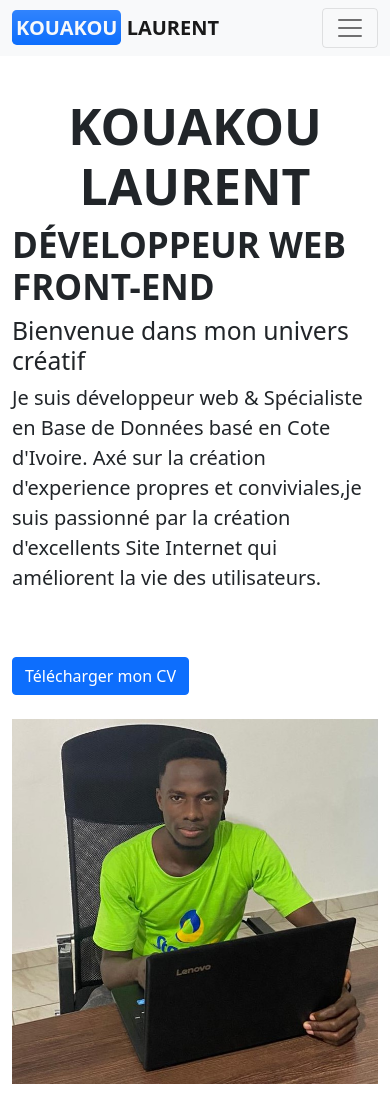
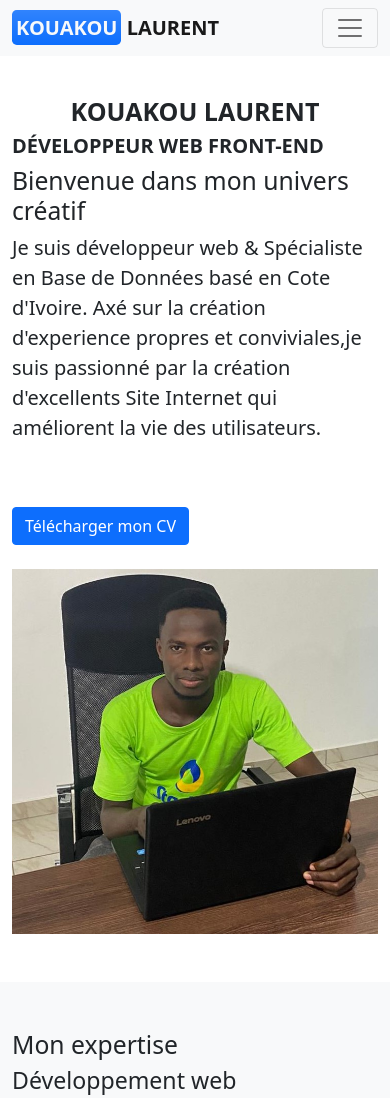
Before and after one commit to Isaac0759/portfolio1.0, a plain HTML site: page index.html in a window 390 px wide. Shown: the top 1098 px of the page. Drawn offline with nearby package versions, Linux system fonts and the light colour scheme.

Commit message:
mise a jour

```diff
--- a/css/style.css
+++ b/css/style.css
@@ -29,3 +29,16 @@
 .insta {
     color: red;
 }
+@media screen and (max-width: 500px) {
+    .gr-titre {
+        font-weight: bold;
+        font-size: 25px;
+        text-align: center;
+        text-transform: uppercase;
+    }
+    .scd-titre {
+        font-weight: bold;
+        font-size: 20px;
+        text-transform: uppercase;
+    }
+}
```
